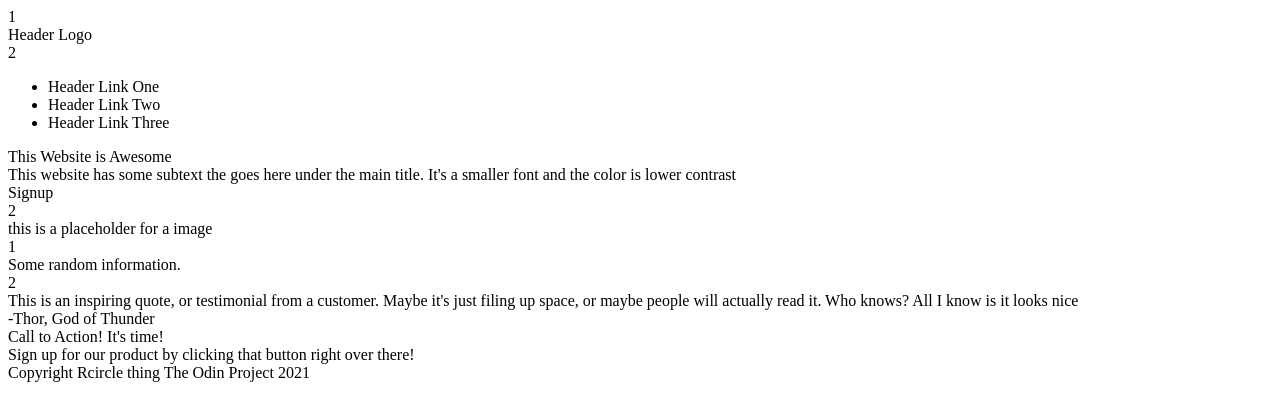
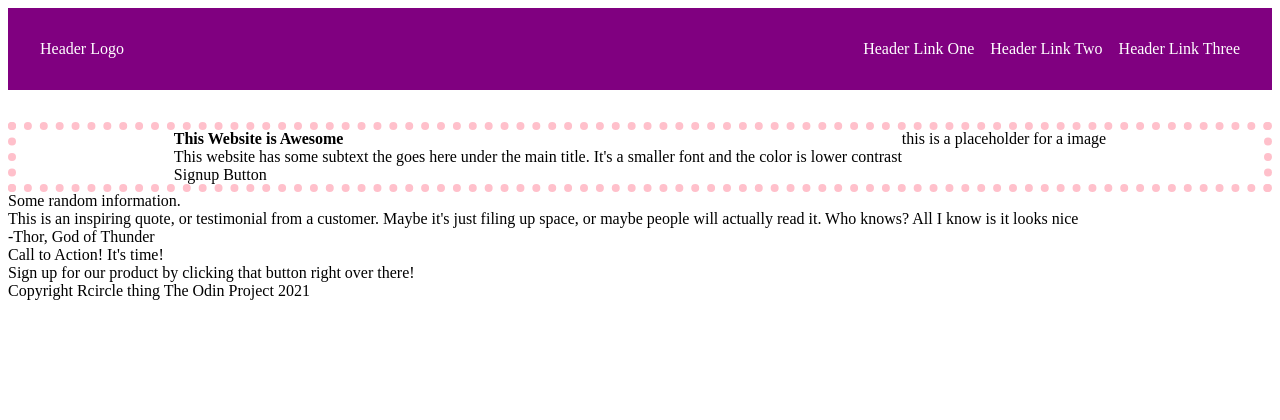
Before and after one commit to Amack2/Odin-Landingpage, a plain HTML site: page index.html in a window 1280 px wide. Drawn offline with Linux system fonts and the light colour scheme.

Commit message:
add styletwo.css update style.css index.html

```diff
--- a/index.html
+++ b/index.html
@@ -11,8 +11,8 @@
 
 <body>
     <div class="HeadingContainer">
-        1 <div class="HeaderLeft">Header Logo</div>
-        2 <div class="HeaderRight">
+        <div class="HeaderLeft">Header Logo</div>
+        <div class="HeaderRight">
             <ul>
                 <li>Header Link One</li>
                 <li>Header Link Two</li>
@@ -25,25 +25,19 @@
             <div class="SecondContainerLeftTitle"> This Website is Awesome</div>
             <div class="SecondContainerLeftBody"> This website has some subtext the goes here under the main
                 title. It's a smaller font and the color is lower contrast</div>
-            <div class="SecondContainerButton"> Signup
+            <div class="SecondContainerButton"> Signup Button
                 <!---some code to make a button-->
             </div>
         </div>
-        2<div class="ImagePlaceholder">this is a placeholder for a image</div>
+        <Div class="SecondContainerRight">
+            <div class="ImagePlaceholder">this is a placeholder for a image</div>
+        </div>
     </div>
     <div class="ThirdContainer">
-        1 <div class="ThirdContainerHeading">Some random information.</div>
-        2 <div class="ThirdBottomContainer">
+        <div class="ThirdContainerHeading">Some random information.</div>
+        <div class="ThirdBottomContainer">
             <div class="Card">
-
-
             </div>
-
-
-
-
-
-
         </div>
 
 
--- a/style.css
+++ b/style.css
@@ -0,0 +1,37 @@
+.HeadingContainer {
+    display: flex;
+    justify-content: space-between;
+    margin-bottom: 32px;
+    /* */
+    background-color: purple;
+    /* */
+    padding: 32px;
+    /* */
+    color: white; /* */
+}
+
+
+
+ul {
+    margin: 0;
+    list-style: none;
+    display: flex;
+    gap: 16px
+}
+
+.SecondContainer {
+    display: flex;
+    border: pink dotted 8px;
+    justify-content: center;
+}
+
+.SecondContainerLeft {
+    display: flex;
+    flex-direction: column;
+}
+
+.SecondContainerLeftTitle{font-weight: bold;}
+
+.SecondContainerRight {
+    display: flex;
+}
--- /dev/null
+++ b/styletwo.css
@@ -0,0 +1,23 @@
+/* Using this Sheet for Colors, background, fonts ect */
+
+/* Style for elements in the heading container */
+
+.HeadingContainer { /* All Placeholder ATM */
+    background-color: purple;
+    padding: 32px;
+    color: white;
+}
+
+.SecondContainerLeftTitle {
+    font-weight: bold;}
+
+/* Style for elements in the second container */
+
+
+/* Style for elements in the third container */
+
+/* Style for elements in the fourth container */
+
+/* Style for elements in the fifth container */
+
+/* Style for elements in the footer container */
```
